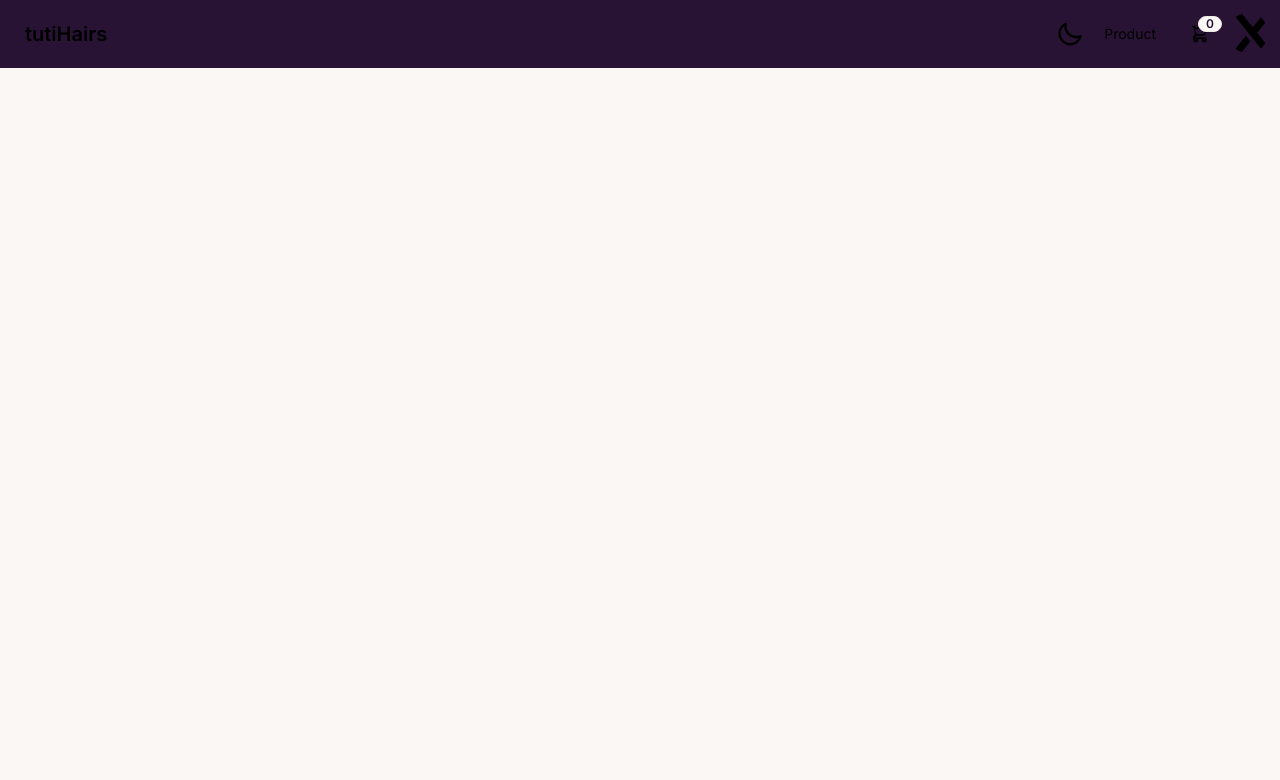
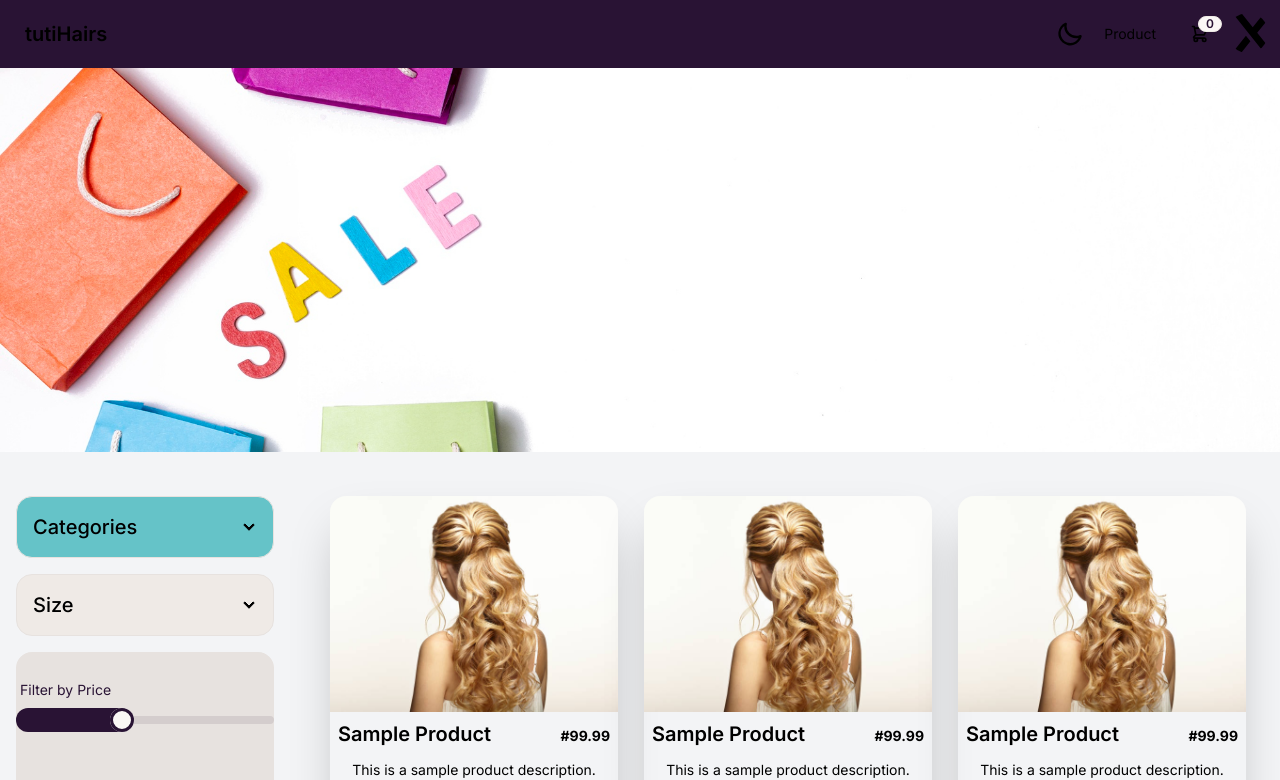
Before and after one commit to lokytech5/tuti-app, a Next.js app: page /product in a window 1280 px wide. Shown: the top 780 px of the page. Built offline with nearby package versions, Linux system fonts and the light colour scheme.

Commit message:
completed design for product page

```diff
--- /dev/null
+++ b/app/product/FilterProduct.tsx
@@ -0,0 +1,61 @@
+import React from 'react'
+
+const FilterProduct = () => {
+  return (
+    <div className="p-4 space-y-4">
+
+    {/* Category and Size Dropdown */}
+    <div tabIndex={0} className="collapse collapse-arrow border border-base-300 bg-base-200">
+      <div className="collapse-title text-xl font-medium">
+        Categories and Sizes
+      </div>
+      <div className="collapse-content space-y-2">
+        {/* Categories Dropdown */}
+        <div>
+          <label className="label">
+            <span className="label-text">Category</span>
+          </label>
+          <select className="select select-bordered w-full max-w-xs">
+            <option>Category 1</option>
+            <option>Category 2</option>
+            <option>Category 3</option>
+            {/* Add more categories as needed */}
+          </select>
+        </div>
+
+        {/* Sizes Dropdown */}
+        <div>
+          <label className="label">
+            <span className="label-text">Size</span>
+          </label>
+          <select className="select select-bordered w-full max-w-xs">
+            <option>Small</option>
+            <option>Medium</option>
+            <option>Large</option>
+            {/* Add more sizes as needed */}
+          </select>
+        </div>
+      </div>
+    </div>
+
+    {/* Filter by Price */}
+    <div>
+      <label className="label">
+        <span className="label-text">Filter by Price</span>
+      </label>
+      <input type="range" min={0} max="100" value="40" className="range" />
+    </div>
+
+    {/* Filter by Product */}
+    <div className="form-control">
+      <label className="label cursor-pointer">
+        <span className="label-text">Filter by Product</span>
+        <input type="checkbox" checked className="checkbox" />
+      </label>
+    </div>
+
+  </div>
+  )
+}
+
+export default FilterProduct
--- a/app/product/page.tsx
+++ b/app/product/page.tsx
@@ -1,10 +1,137 @@
 import React from 'react'
+import ProductCard from '../components/ProductCard';
 
 const ProductPage = () => {
 
+  const sampleProduct = [{
+    id: 1,
+    name: "Sample Product",
+    description: "This is a sample product description.",
+    price: 99.99,
+    image: '/images/hairs4.jpeg',  // Replace with your image path
+    showDetailsButton: true,
+    showAddToCartButton: true
+  }, {
+    id: 2,
+    name: "Sample Product",
+    description: "This is a sample product description.",
+    price: 99.99,
+    image: '/images/hairs4.jpeg',  // Replace with your image path
+    showDetailsButton: true,
+    showAddToCartButton: true
+  }, {
+    id: 3,
+    name: "Sample Product",
+    description: "This is a sample product description.",
+    price: 99.99,
+    image: '/images/hairs4.jpeg',  // Replace with your image path
+    showDetailsButton: true,
+    showAddToCartButton: true
+  }, {
+    id: 3,
+    name: "Sample Product",
+    description: "This is a sample product description.",
+    price: 99.99,
+    image: '/images/hairs4.jpeg',  // Replace with your image path
+    showDetailsButton: true,
+    showAddToCartButton: true
+  }, {
+    id: 3,
+    name: "Sample Product",
+    description: "This is a sample product description.",
+    price: 99.99,
+    image: '/images/hairs4.jpeg',  // Replace with your image path
+    showDetailsButton: true,
+    showAddToCartButton: true
+  }, ] ;
+
   return (
-   <div>
-  </div>
+    <div className="min-h-screen bg-gray-100">
+      <div className="bg-cover h-96 flex md:bg-center" style={{ backgroundImage: `url('/images/background2.jpg')` }}></div>
+
+      <div className="flex flex-col lg:flex-row mt-5 items-start">
+        {/* Filter Section */}
+        <div className="w-full mt-2 p-4 space-y-4 lg:w-1/4">
+
+    {/* Category and Size Dropdown */}
+    <div tabIndex={0} className="collapse collapse-arrow border border-base-300 bg-primary">
+      <div className="collapse-title text-xl font-medium">
+        Categories
+      </div>
+      <div className="collapse-content space-y-2">
+        {/* Categories Dropdown */}
+
+
+        <ul className="menu w-56 rounded-box">
+               <li><a>Item 1</a></li>
+               <li><a>Item 2</a></li>
+               <li><a>Item 3</a></li>
+        </ul>
+
+        </div>
+        </div>
+
+        {/* Sizes Dropdown */}
+        <div tabIndex={0} className="collapse collapse-arrow border border-base-300 bg-base-200">
+      <div className="collapse-title text-xl font-medium">
+        Size
+      </div>
+      <div className="collapse-content space-y-2">
+
+      <ul className="menu w-56 rounded-box">
+            <li><a>Item 1</a></li>
+            <li><a>Item 2</a></li>
+            <li><a>Item 3</a></li>
+      </ul>
+
+        </div>
+      </div>
+
+
+
+    {/* Filter by Price */}
+    <div className="flex flex-col space-y-4 w-full h-52 bg-base-300 rounded-box">
+    <div className='mt-5 mb-5'>
+      <label className="label">
+        <span className="label-text">Filter by Price</span>
+      </label>
+      <input type="range" min={0} max="100" value="40" className="range" />
+    </div>
+
+    {/* Filter by Product */}
+    <div className="form-control">
+      <label className="label cursor-pointer">
+        <span className="label-text">Filter by Product</span>
+        <input type="checkbox" checked className="checkbox" />
+      </label>
+    </div>
+    </div>
+
+    </div>
+
+   {/* Product Cards Section */}
+        <div className="flex-grow p-4 space-y-4">
+          <div className='flex flex-wrap justify-center mx-auto px-2'>
+          {sampleProduct.map((product, index) =>(
+            <div key={index} className="w-full md:w-1/2 lg:w-1/3 px-4 my-2">
+            <ProductCard
+            id={product.id}
+            name={product.name}
+            description={product.description}
+            price={product.price}
+            image={product.image}
+            showAddToCartButton={true}
+            showDetailsButton={true}/>
+            </div>
+          ))}
+           </div>
+          {/* <ProductCard id={0} name={''} description={'hello loksoman'} price={0} image={''} showAddToCartButton={false} {...sampleProduct} /> */}
+          {/* Add more ProductCards or loop through an array of products to render them */}
+        </div>
+      </div>
+    </div>
+
+
   )
 }
 
```
Also changed, not shown: public/images/background2.jpg (added), 1 other file (tests, documents, lock files or other folders).
